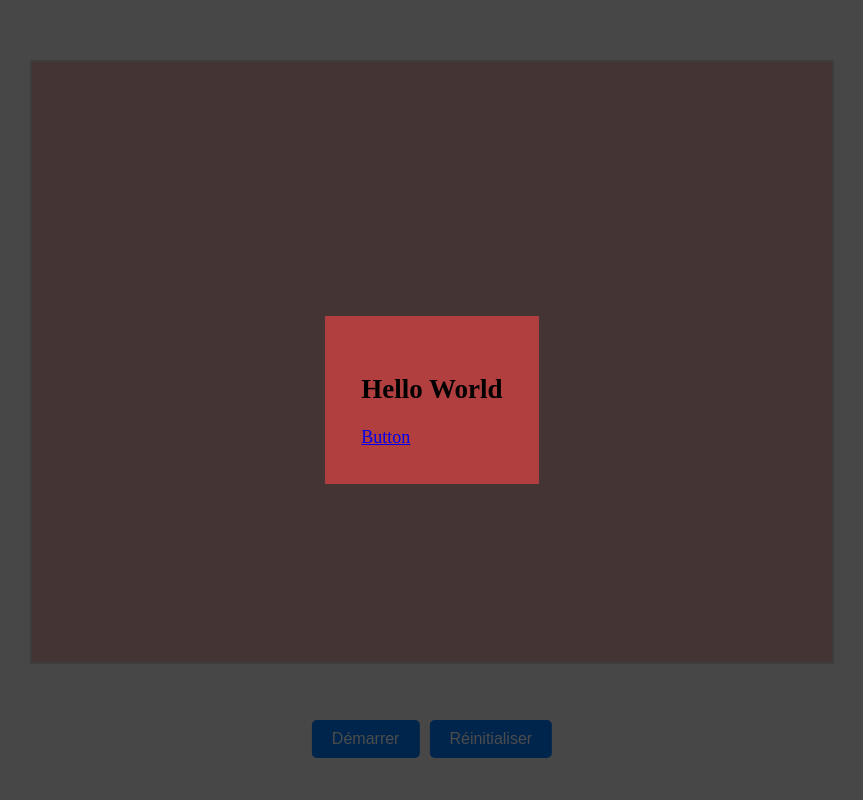
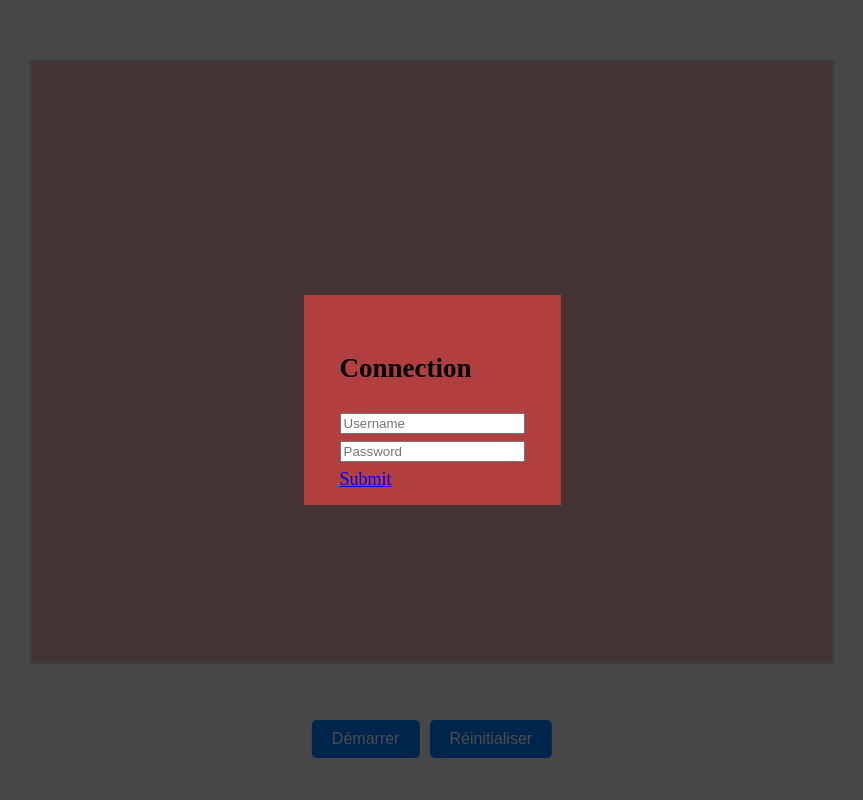
Before and after one commit to LeCreepyyy/my_transcendence, a Django app: page / in a window 1280 px wide. Shown: the whole page, without its empty margins (208-1071 px from the left). Run offline with Django 5.2, Linux system fonts and the light colour scheme.

Commit message:
modal creation

```diff
--- a/coing/game/static/main.js
+++ b/coing/game/static/main.js
@@ -1,5 +1,15 @@
 const canvas = document.getElementById('gameCanvas');
 const ctx = canvas.getContext('2d');
+
+var modal = document.getElementById("modal");
+
+// LOGIN :
+
+window.onclick = function() {
+    modal.style.display = "none";
+}
+
+// GAME :
 
 function getRandomIn(a, b) {
     // Crée un tableau avec les quatre nombres
--- a/coing/game/static/style.css
+++ b/coing/game/static/style.css
@@ -26,6 +26,8 @@ body {
 }
 
 .modal-content{
+    display: grid;
+    row-gap: 5%;
     max-width: 70em;
     padding: 2em;
     box-sizing: border-box;
--- a/coing/game/templates/index.html
+++ b/coing/game/templates/index.html
@@ -13,8 +13,10 @@
 
     <div id="modal">
         <div class="modal-content">
-            <h2>Hello World</h2>
-            <a href="/" class="modal-button">Button</a>
+            <h2>Connection</h2>
+            <input type="text" id="username" name="username" placeholder="Username" required>
+            <input type="password" id="password" name="password" placeholder="Password" required>
+            <a href="/" class="modal-button">Submit</a>
         </div>
     </div>
 
```
